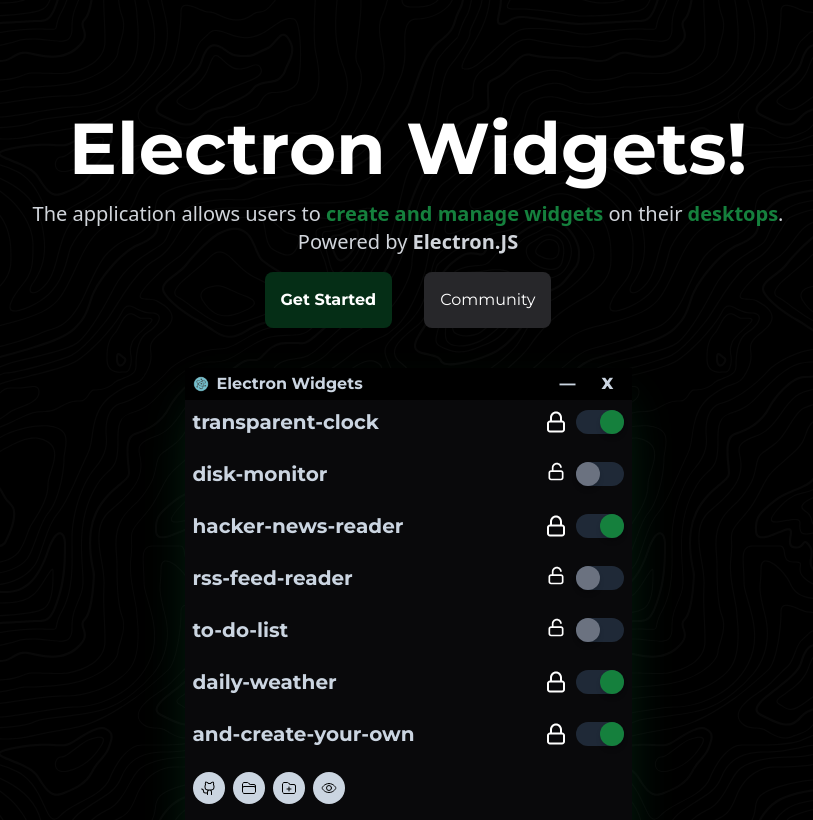
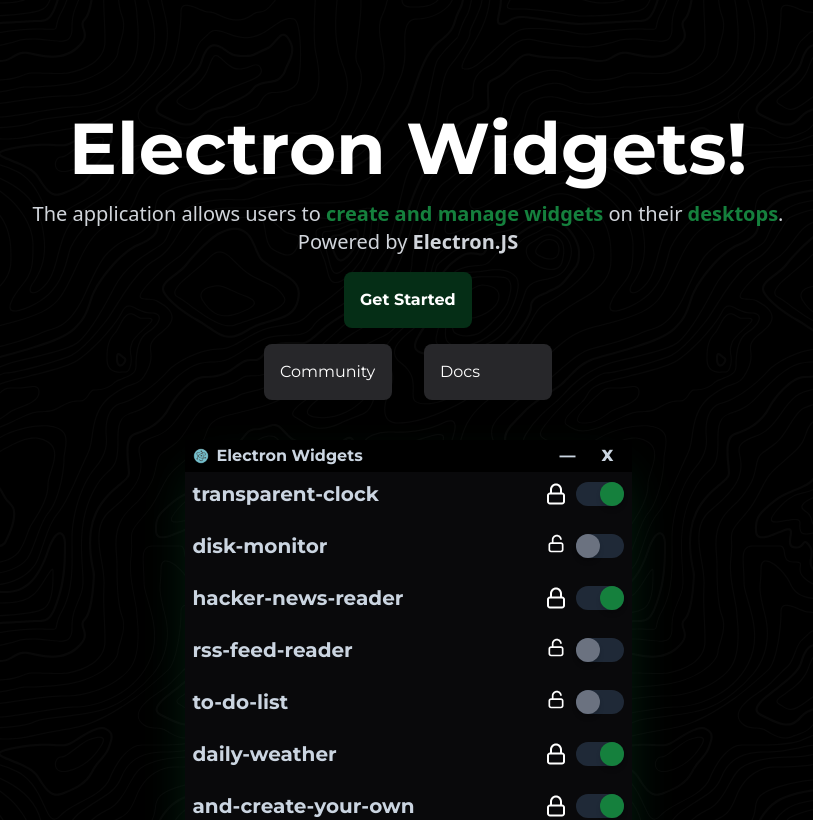
Before and after one commit to sametcn99/electron-widgets-web, a Next.js app: page / in a window 1280 px wide. Shown: the top 820 px of the page, without its empty margins (232-1045 px from the left). Built offline with nearby package versions, Linux system fonts and the light colour scheme.

Commit message:
add docs link

```diff
--- a/src/app/components/Footer.tsx
+++ /dev/null
@@ -1,9 +0,0 @@
-import React from "react";
-
-export default function Footer() {
-  return (
-    <>
-      <div className="h-7 w-full ">Footer</div>
-    </>
-  );
-}
--- a/src/app/components/Hero.tsx
+++ b/src/app/components/Hero.tsx
@@ -19,21 +19,30 @@
             <span className="text-blue-90 font-semibold">Electron.JS</span>
           </p>
         </div>
-        <div className="flex select-none flex-row flex-wrap items-center justify-center gap-8">
+        <div className="flex flex-col items-center">
           <Link
             href={"https://sametcc.me/electron-widgets"}
             target="_blank"
-            className="w-54 mt-4 rounded-lg  bg-green-950 p-4 font-bold text-white hover:bg-green-900"
+            className="mt-4 w-[8rem] rounded-lg  bg-green-950 p-4 font-bold text-white hover:bg-green-900"
           >
             Get Started
           </Link>
+          <div className="flex select-none flex-row flex-wrap items-center justify-center gap-8">
             <Link
               href="https://github.com/sametcn99/electron-widgets/discussions"
               target="_blank"
-            className="w-54 mt-4 rounded-lg bg-zinc-800 p-4 text-white hover:bg-zinc-900"
+              className="mt-4 w-[8rem] rounded-lg bg-zinc-800 p-4 text-white hover:bg-zinc-900"
             >
               Community
             </Link>
+            <Link
+              href="https://github.com/sametcn99/electron-widgets/wiki"
+              target="_blank"
+              className="mt-4 w-[8rem] rounded-lg bg-zinc-800 p-4 text-white hover:bg-zinc-900"
+            >
+              Docs
+            </Link>
+          </div>
         </div>
       </div>
       <HeroImage />
--- a/src/app/components/HeroImage.tsx
+++ b/src/app/components/HeroImage.tsx
@@ -56,12 +56,14 @@
         <div className="flex w-fit flex-row items-center gap-2">
           <button
             id="minimizeBtn"
+            title="Minimize Window"
             className="h-8 w-8 cursor-default rounded-md border-0 bg-transparent font-extrabold transition-colors duration-300 hover:bg-zinc-800"
           >
             —
           </button>
           <button
             id="closeBtn"
+            title="Close Window"
             className="h-8 w-8 cursor-default rounded-md border-0 bg-transparent font-extrabold transition-colors duration-300 hover:bg-red-900"
           >
             X
@@ -114,6 +116,11 @@
             onDragStart={(e) => {
               e.preventDefault();
             }}
+            title="GitHub Repository"
+            onClick={() => {
+              // open github repository in a new tab
+              window.open("https://sametcc.me/electron-widgets", "_blank");
+            }}
           />
           <Image
             id="open-directory"
@@ -125,6 +132,7 @@
             onDragStart={(e) => {
               e.preventDefault();
             }}
+            title="Open Directory"
           />
           <Image
             id="add-widget"
@@ -136,6 +144,7 @@
             onDragStart={(e) => {
               e.preventDefault();
             }}
+            title="Add Widget"
           />
           <Image
             id="show-all-widgets"
@@ -147,6 +156,7 @@
             onDragStart={(e) => {
               e.preventDefault();
             }}
+            title="Show All Widgets"
           />
         </footer>
       </main>
```
Lines whose indentation alone changed are shown as unchanged.
